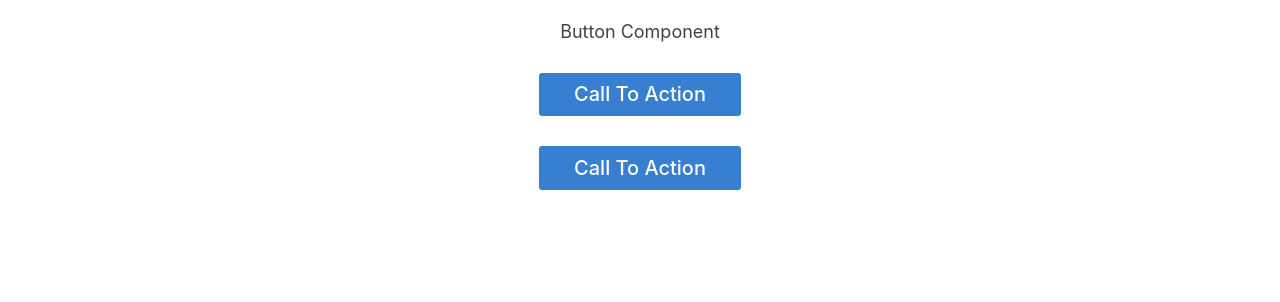
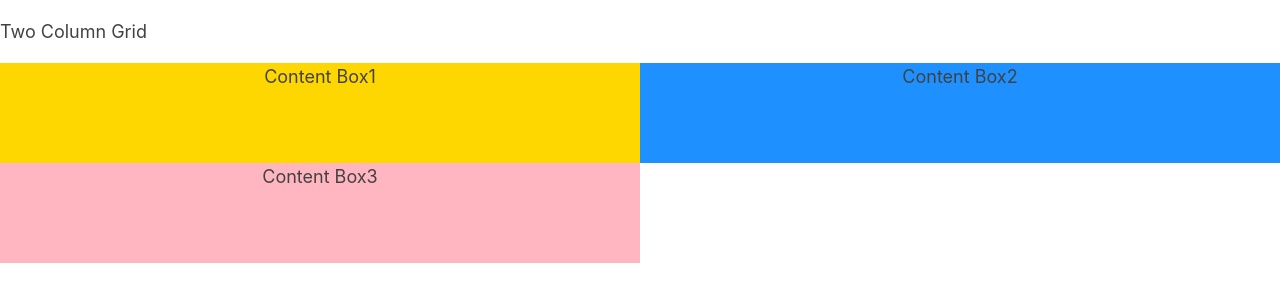
Before and after one commit to yntpdotme/zerodha-landing-replica, a plain HTML site: page 0-1/assignments/week-0/index.html in a window 1280 px wide. Drawn offline with Linux system fonts and the light colour scheme.

Commit message:
feat: implement grid component

```diff
--- a/0-1/assignments/week-0/css/styles.css
+++ b/0-1/assignments/week-0/css/styles.css
@@ -135,3 +135,16 @@ a {
 .btn:hover {
 	background: #222;
 }
+
+/* ----- Grids ------ */
+
+.grid {
+	display: grid;
+}
+
+@media screen and (min-width: 768px) {
+	/* For Tablets */
+	.grid--1x2 {
+		grid-template-columns: repeat(2, 1fr);
+	}
+}
--- a/0-1/assignments/week-0/index.html
+++ b/0-1/assignments/week-0/index.html
@@ -7,10 +7,12 @@
 		<link rel="stylesheet" href="./css/normalize.css" />
 		<link rel="stylesheet" href="./css/styles.css" />
 	</head>
-	<body align="center">
-		<p>Button Component</p>
-		<button class="btn">Call To Action</button>
-		<br><br>
-		<a href="#" class="btn">Call To Action</a>
+	<body>
+		<p>Two Column Grid</p>
+		<div class="grid grid--1x2">
+			<div style="height: 100px; background: gold; text-align: center;">Content Box1</div>
+			<div style="height: 100px; background: dodgerblue; text-align: center;">Content Box2</div>
+			<div style="height: 100px; background: lightpink; text-align: center;">Content Box3</div>
+		</div>
 	</body>
 </html>
```
Also changed, not shown: 0-1/assignments/week-0/components/grids.html (added, +15 -0 lines).
